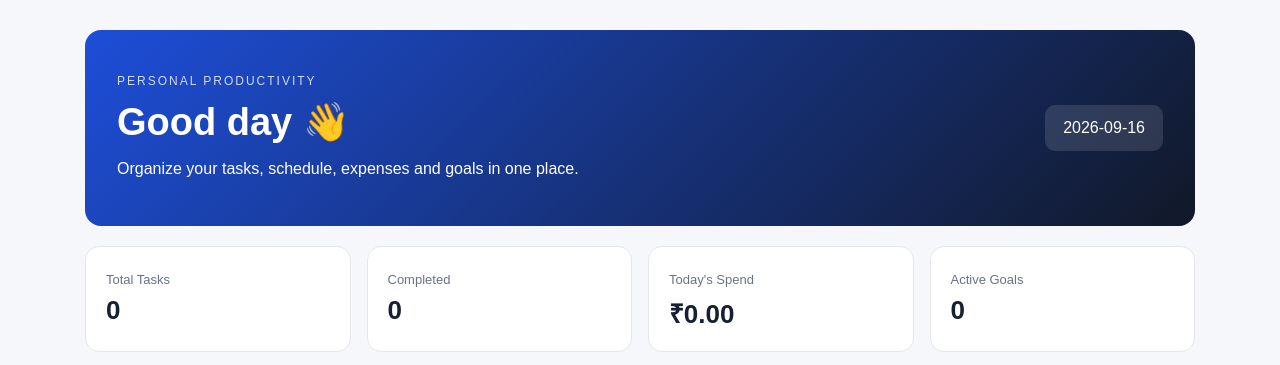
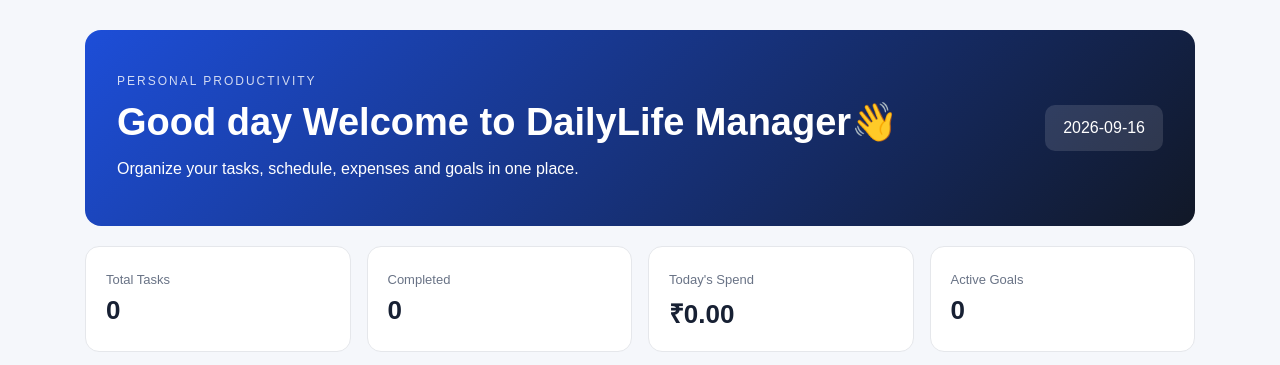
Before and after one commit to liketh123/DailyLife-Manager, a Flask app: page / in a window 1280 px wide. Shown: the part 55-420 px from the top of the page. Run offline with Flask 3, Linux system fonts and the light colour scheme; data that the repository does not hold is empty.

Commit message:
Improve dashboard welcome message

```diff
--- a/templates/index.html
+++ b/templates/index.html
@@ -1,5 +1,5 @@
 {% extends "base.html" %}{% block title %}Dashboard | DailyLife Manager{% endblock %}{% block content %}
-<section class="hero"><div><p class="eyebrow">PERSONAL PRODUCTIVITY</p><h1>Good day 👋</h1><p>Organize your tasks, schedule, expenses and goals in one place.</p></div><div class="date-box">{{today}}</div></section>
+<section class="hero"><div><p class="eyebrow">PERSONAL PRODUCTIVITY</p><h1>Good day Welcome to DailyLife Manager👋</h1><p>Organize your tasks, schedule, expenses and goals in one place.</p></div><div class="date-box">{{today}}</div></section>
 <section class="stats"><div class="stat"><span>Total Tasks</span><strong>{{stats.total_tasks}}</strong></div><div class="stat"><span>Completed</span><strong>{{stats.completed_tasks}}</strong></div><div class="stat"><span>Today's Spend</span><strong>₹{{"%.2f"|format(stats.today_expenses)}}</strong></div><div class="stat"><span>Active Goals</span><strong>{{stats.goals}}</strong></div></section>
 <div class="grid-2"><section class="panel"><div class="panel-head"><h2>Today's Tasks</h2><a class="button small" href="{{url_for('tasks')}}">Manage</a></div>
 {% for task in tasks %}<div class="list-row {% if task.completed %}done{% endif %}"><form method="post" action="{{url_for('toggle_task',task_id=task.id)}}"><button class="check">{{"✓" if task.completed else "○"}}</button></form><div class="row-main"><strong>{{task.title}}</strong><span>{{task.priority}} priority</span></div></div>{% else %}<p class="muted">No tasks for today.</p>{% endfor %}</section>
```
